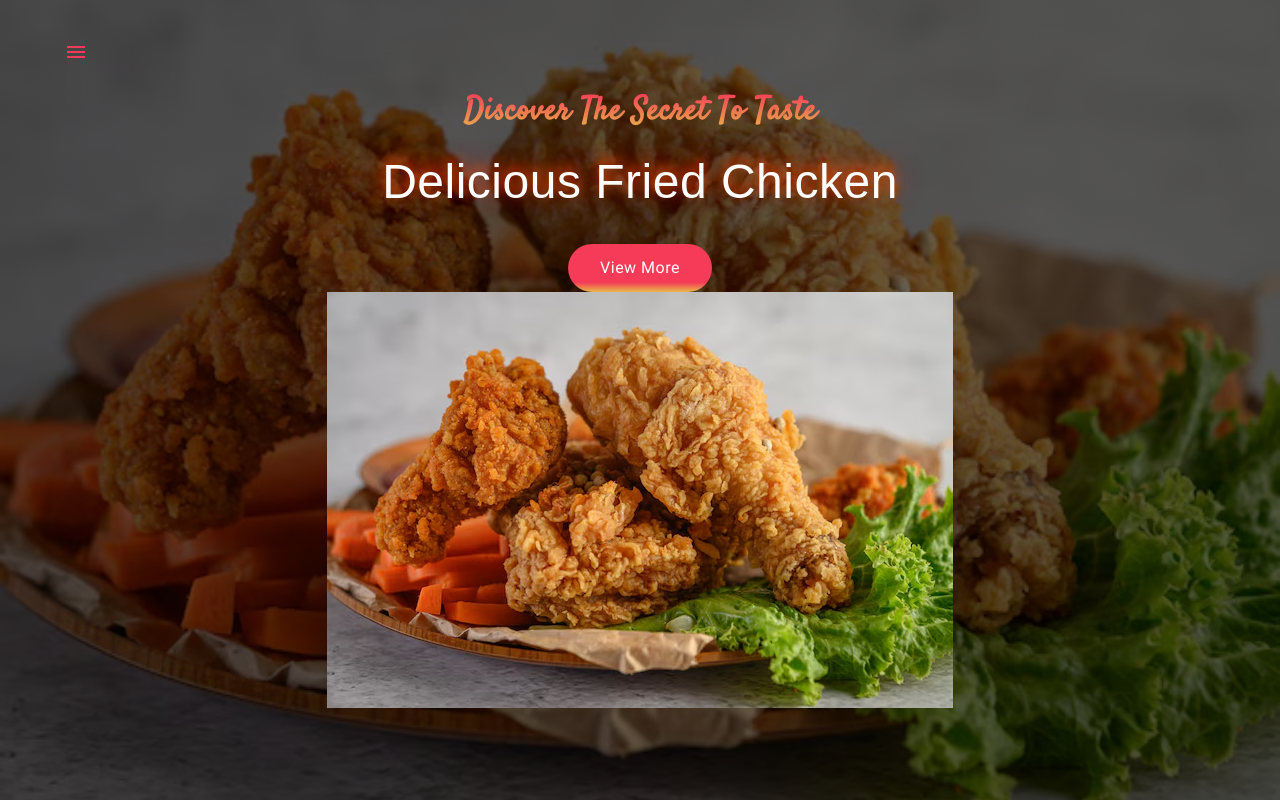
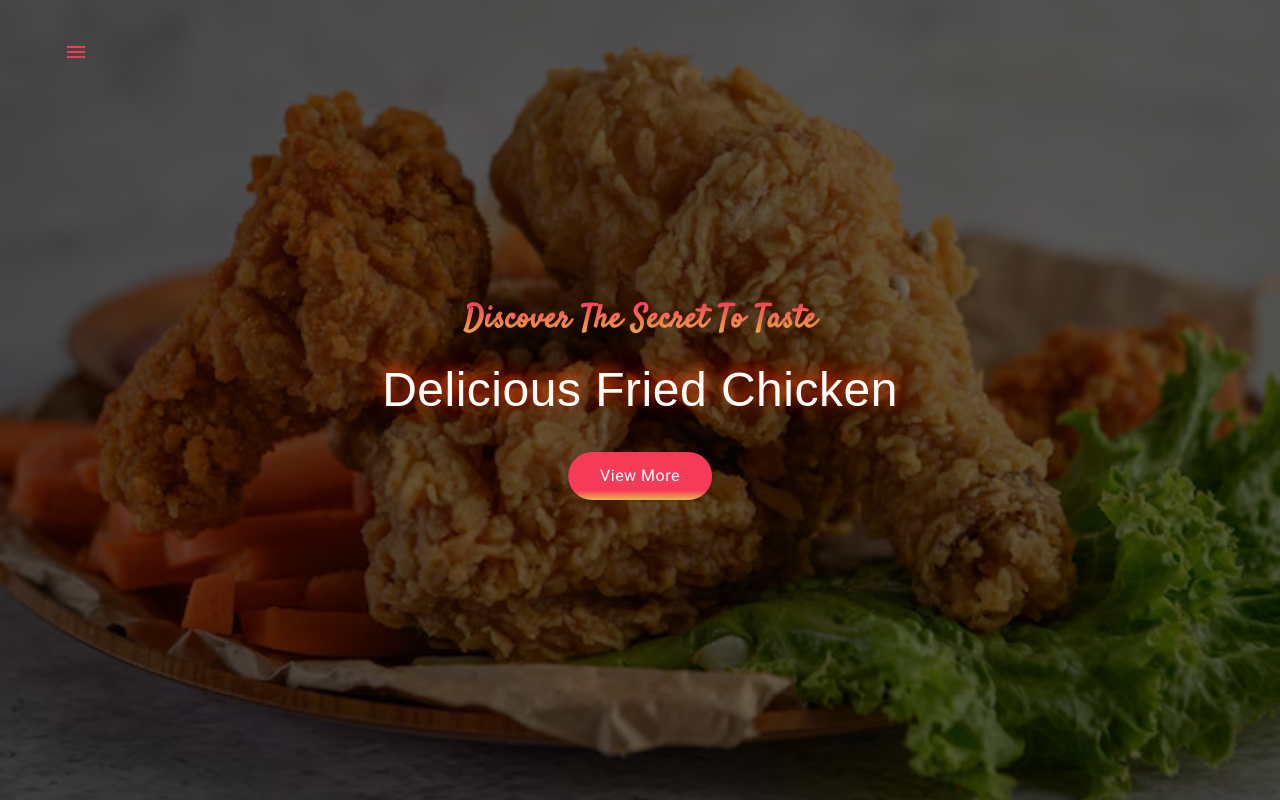
Before and after one commit to 12karthi34/Project-Chicken-Shop, a plain HTML site: page index.html in a window 1280 px wide. Shown: the top 800 px of the page. Drawn offline with Linux system fonts and the light colour scheme; a web font is replaced by a local one.

Commit message:
index.html

```diff
--- a/index.html
+++ b/index.html
@@ -41,7 +41,6 @@
             <h2>Discover The Secret To Taste</h2>
             <h1>Delicious Fried Chicken</h1>
             <a href="#" class="btn banner-btn">View More</a>
-            <img src="images/banner.jpg" alt="Banner">
         </div>
     </header>
     <!--Header End-->
```
